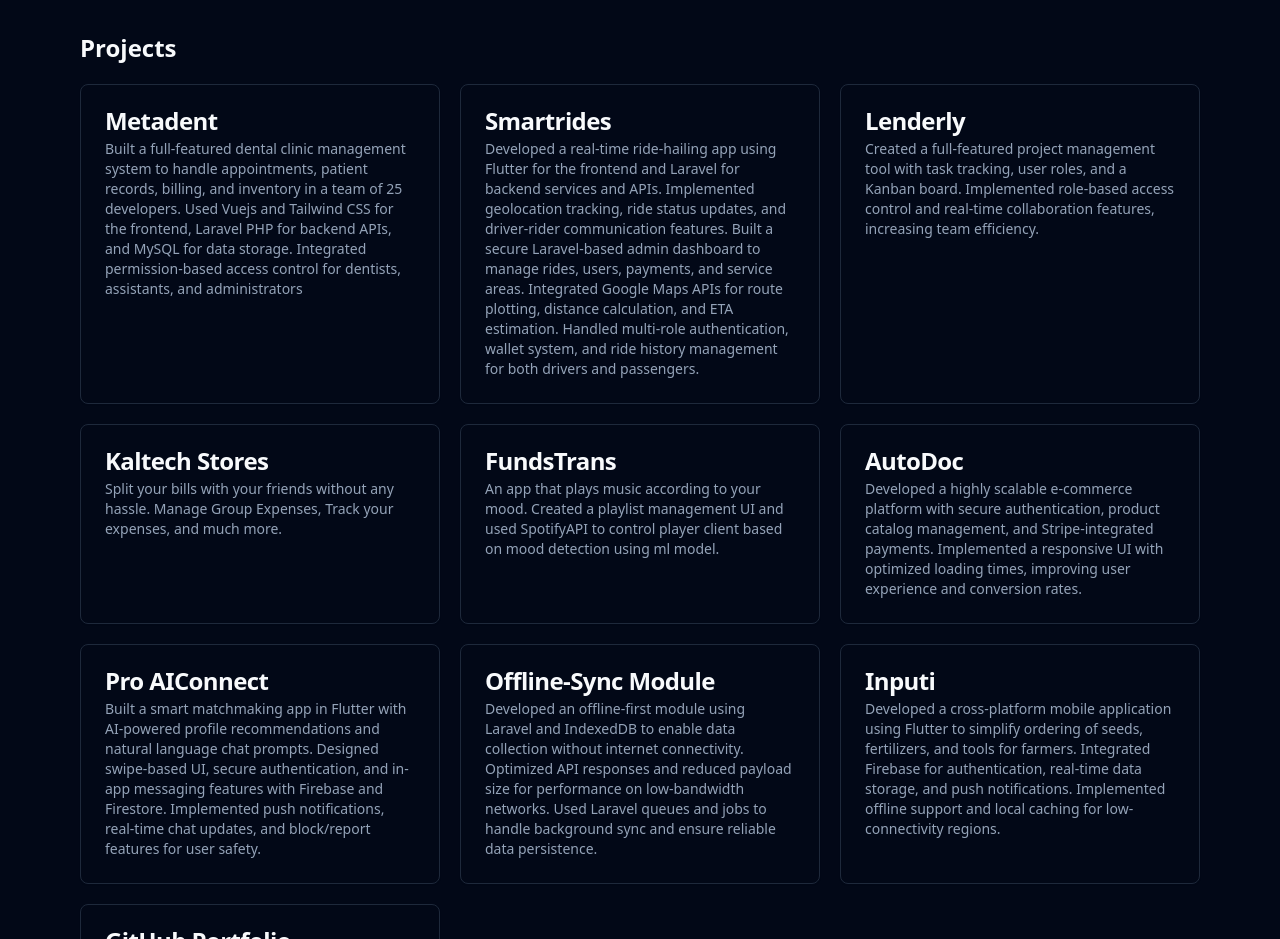
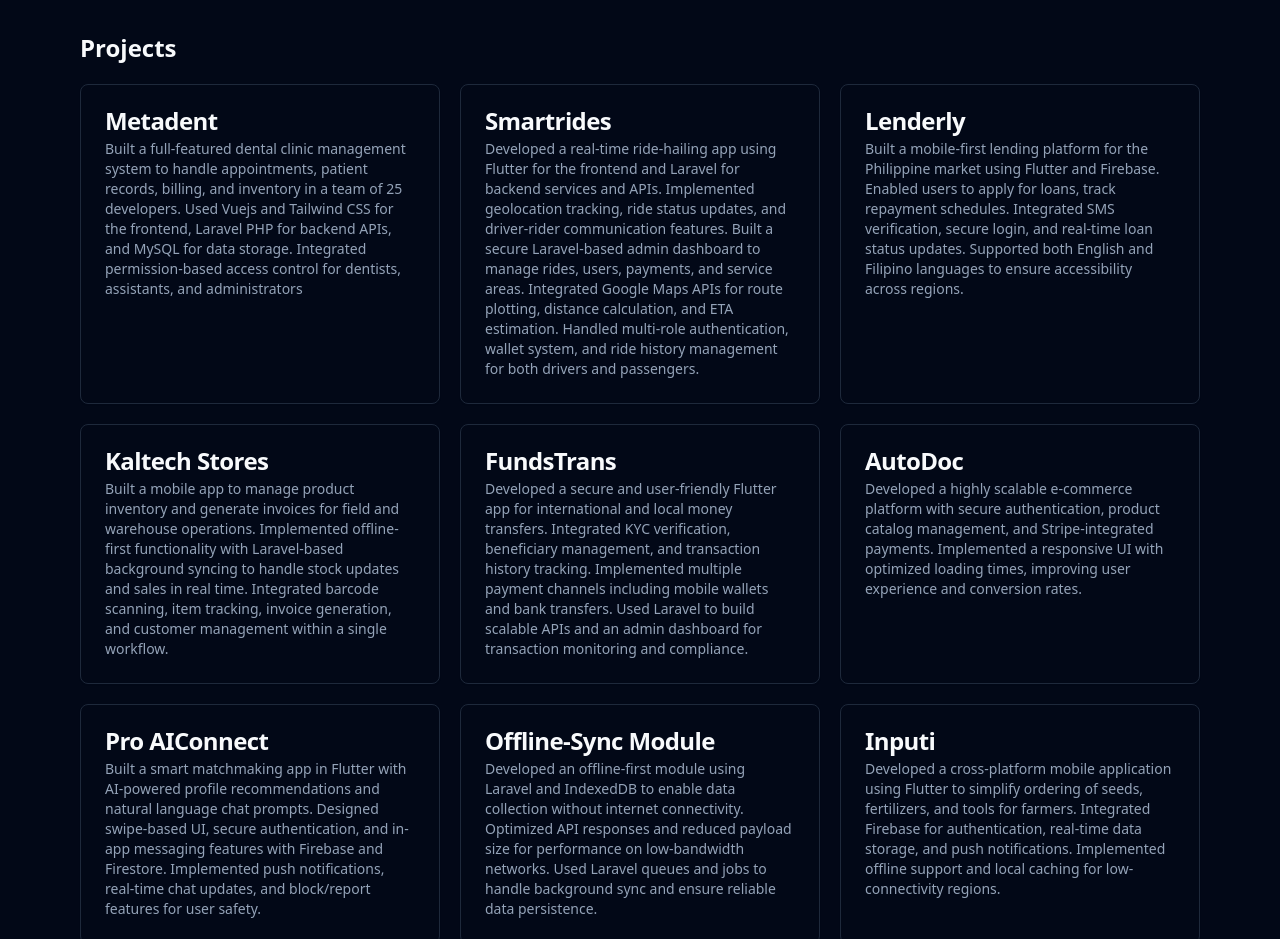
Before and after one commit to MuhammedKasujja/portfolio, a React (Vite) app: page / in a window 1280 px wide. Shown: the part 1880-2819 px from the top of the page. Built offline with nearby package versions, Linux system fonts and the light colour scheme; what tailwindcss-motion would draw is missing.

Commit message:
feat: add projects data for remaining sections

```diff
--- a/src/data/projects.ts
+++ b/src/data/projects.ts
@@ -21,11 +21,11 @@
         iconifyClass: "logos-html-5",
       },
       {
-        name: "CSS3",
+        name: "Tailwind CSS",
         iconifyClass: "logos-css-3",
       },
       {
-        name: "NodeJs",
+        name: "VueJS",
         iconifyClass: "logos-nodejs",
       },
     ],
@@ -41,8 +41,7 @@
     id: "1",
     name: "Smartrides",
     url: "https://github.com/kevalvavaliya/Yog4Life",
-    description:
-    `Developed a real-time ride-hailing app using Flutter for the frontend and Laravel for backend services and APIs.
+    description: `Developed a real-time ride-hailing app using Flutter for the frontend and Laravel for backend services and APIs.
     Implemented geolocation tracking, ride status updates, and driver-rider communication features.
     Built a secure Laravel-based admin dashboard to manage rides, users, payments, and service areas.
     Integrated Google Maps APIs for route plotting, distance calculation, and ETA estimation.
@@ -78,9 +77,11 @@
     id: "2",
     name: "Lenderly",
     url: "https://github.com/kevalvavaliya/Adoptisity",
-    description: `Created a full-featured project management tool with task tracking,
-      user roles, and a Kanban board. Implemented role-based access control
-      and real-time collaboration features, increasing team efficiency.`,
+    description: `Built a mobile-first lending platform for the Philippine market using Flutter and Firebase.
+    Enabled users to apply for loans, track repayment schedules.
+    Integrated SMS verification, secure login, and real-time loan status updates.
+    Supported both English and Filipino languages to ensure accessibility across regions.
+      `,
     languages: [
       {
         name: "HTML5",
@@ -105,24 +106,15 @@
         url: "https://github.com/harikanani/Adoptisity",
         iconifyClass: "ri:github-fill",
       },
-      {
-        name: "Devpost",
-        url: "https://devpost.com/software/adoptisity",
-        iconifyClass: "fluent:window-dev-edit-20-filled",
-      },
-      {
-        name: "Live Demo",
-        url: "https://rajmahadevwala1.wixsite.com/adoptisity",
-        iconifyClass: "mdi:web",
-      },
     ],
   },
   {
     id: "3",
     name: "Kaltech Stores",
     url: "https://github.com/rajmahadev8/Fin-Split",
-    description:
-      "Split your bills with your friends without any hassle. Manage Group Expenses, Track your expenses, and much more.",
+    description: `Built a mobile app to manage product inventory and generate invoices for field and warehouse operations.
+Implemented offline-first functionality with Laravel-based background syncing to handle stock updates and sales in real time.
+Integrated barcode scanning, item tracking, invoice generation, and customer management within a single workflow.`,
     languages: [
       {
         name: "ReactJS",
@@ -139,19 +131,17 @@
         url: "https://github.com/rajmahadev8/Fin-Split",
         iconifyClass: "ri:github-fill",
       },
-      {
-        name: "Devpost",
-        url: "https://devpost.com/software/finsplit",
-        iconifyClass: "fluent:window-dev-edit-20-filled",
-      },
     ],
   },
   {
     id: "4",
     name: "FundsTrans",
     url: "https://github.com/kevalvavaliya/Emosic",
-    description:
-      "An app that plays music according to your mood. Created a playlist management UI and used SpotifyAPI to control player client based on mood detection using ml model.",
+    description: `Developed a secure and user-friendly Flutter app for international and local money transfers.
+    Integrated KYC verification, beneficiary management, and transaction history tracking.
+    Implemented multiple payment channels including mobile wallets and bank transfers.
+    Used Laravel to build scalable APIs and an admin dashboard for transaction monitoring and compliance.
+      `,
     languages: [
       {
         name: "HTML5",
@@ -171,11 +161,6 @@
         name: "Github",
         url: "https://github.com/kevalvavaliya/Emosic",
         iconifyClass: "ri:github-fill",
-      },
-      {
-        name: "Devpost",
-        url: "https://devpost.com/software/emosic",
-        iconifyClass: "fluent:window-dev-edit-20-filled",
       },
     ],
   },
@@ -212,8 +197,7 @@
     id: "6",
     name: "Pro AIConnect",
     url: "https://github.com/Bauddhik-Geeks/Bauddhik-Geeks.github.io",
-    description:
-      `Built a smart matchmaking app in Flutter with AI-powered profile recommendations and natural language chat prompts.
+    description: `Built a smart matchmaking app in Flutter with AI-powered profile recommendations and natural language chat prompts.
     Designed swipe-based UI, secure authentication, and in-app messaging features with Firebase and Firestore.
     Implemented push notifications, real-time chat updates, and block/report features for user safety.
     `,
@@ -237,30 +221,16 @@
         url: "https://github.com/Bauddhik-Geeks/Bauddhik-Geeks.github.io",
         iconifyClass: "ri:github-fill",
       },
-      {
-        name: "Live Demo",
-        url: "https://bauddhikgeeks.co/",
-        iconifyClass: "mdi:web",
-      },
     ],
   },
   {
     id: "7",
     name: "Offline-Sync Module",
     url: "https://github.com/abhigoyani/votechain",
-    description:
-      `Developed an offline-first module using Laravel and IndexedDB to enable data collection without internet connectivity.
+    description: `Developed an offline-first module using Laravel and IndexedDB to enable data collection without internet connectivity.
     Optimized API responses and reduced payload size for performance on low-bandwidth networks.
    Used Laravel queues and jobs to handle background sync and ensure reliable data persistence.`,
     languages: [
-      {
-        name: "Flask",
-        iconifyClass: "logos-flask",
-      },
-      {
-        name: "Python",
-        iconifyClass: "logos-python",
-      },
       {
         name: "HTML5",
         iconifyClass: "logos-html-5",
@@ -270,7 +240,7 @@
         iconifyClass: "logos-css-3",
       },
       {
-        name: "MongoDB",
+        name: "MySQL",
         iconifyClass: "logos-mongodb-icon",
       },
     ],
@@ -305,11 +275,6 @@
         url: "https://github.com/rajmahadev8/Fin-Split",
         iconifyClass: "ri:github-fill",
       },
-      {
-        name: "Devpost",
-        url: "https://devpost.com/software/finsplit",
-        iconifyClass: "fluent:window-dev-edit-20-filled",
-      },
     ],
   },
   {
@@ -338,11 +303,6 @@
         url: "https://github.com/harikanani/harikanani.github.io",
         iconifyClass: "ri:github-fill",
       },
-      {
-        name: "Live Demo",
-        url: "https://harikanani.github.io/",
-        iconifyClass: "mdi:web",
-      },
     ],
   },
 ];
```
